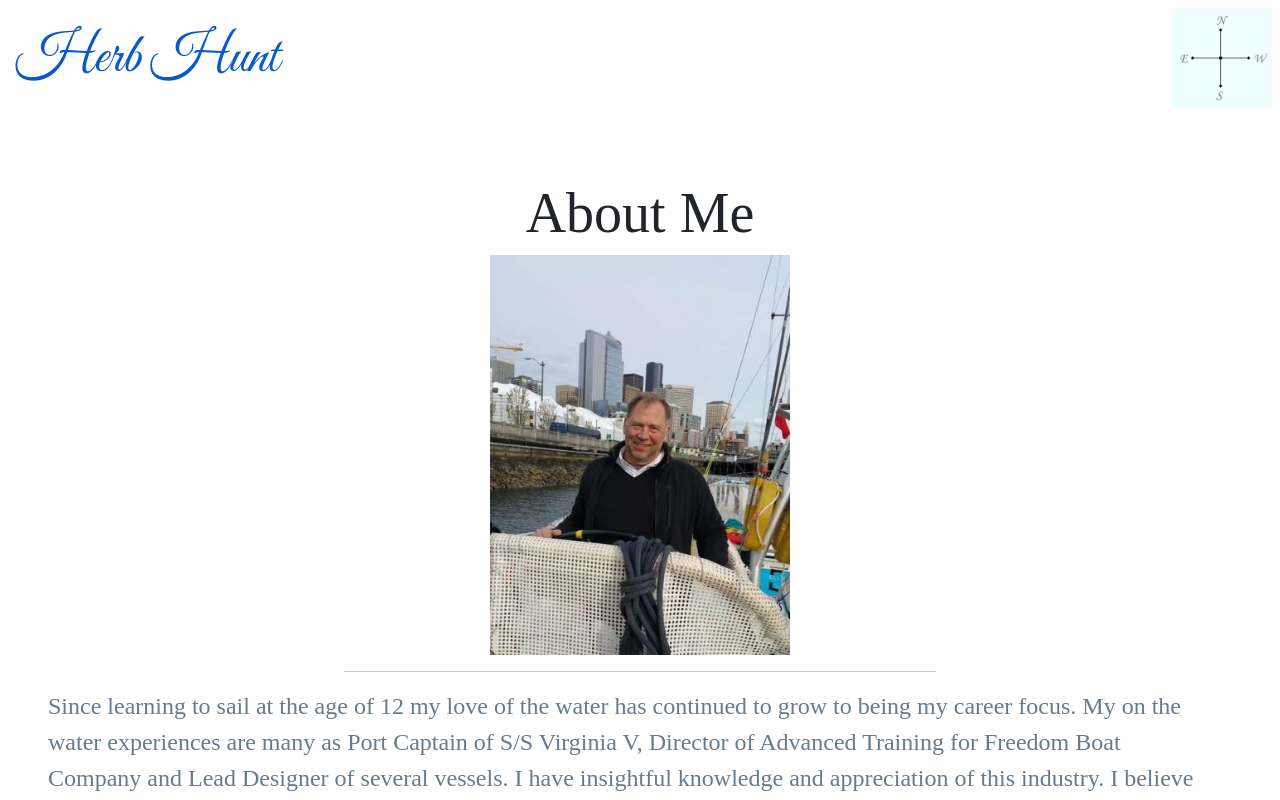
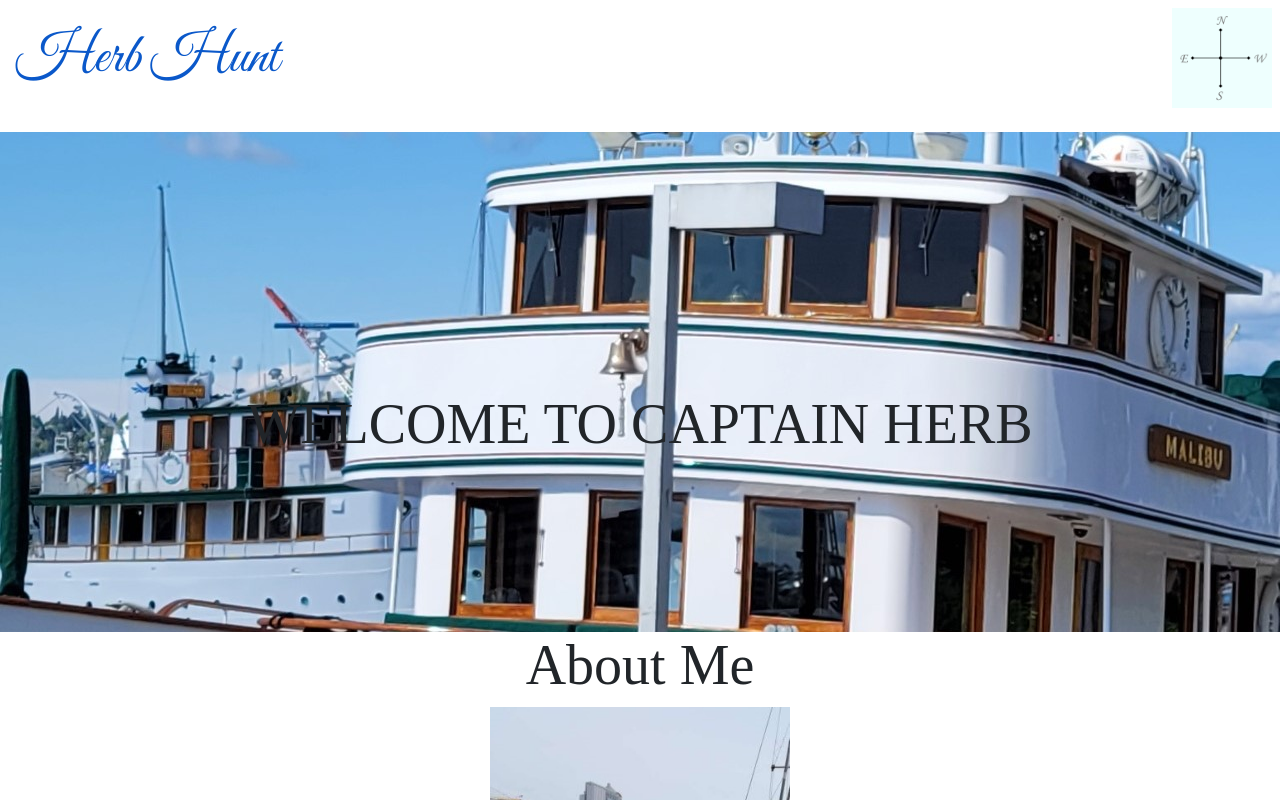
Before and after one commit to Bertokeys1/HerbHunt, a React (Create React App) app: page / in a window 1280 px wide. Shown: the top 800 px of the page. Built offline with nearby package versions, Linux system fonts and the light colour scheme; a web font is replaced by a local one.

Commit message:
added photo to main heading

```diff
--- a/src/App.css
+++ b/src/App.css
@@ -39,6 +39,19 @@ nav {
   flex-direction: row;
   justify-content: space-evenly;
   flex-wrap: wrap;
+}
+
+.capImg {
+  width: 100%;
+  height: 500px;
+  font-size: 56px;
+  justify-content: center;
+}
+
+.welcome {
+  justify-content: center;
+  padding-top: 250px;
+  text-align: center;
 }
 
 .projectItems {
--- a/src/components/Main.js
+++ b/src/components/Main.js
@@ -1,11 +1,17 @@
 import React from "react";
 import mainpic from "../assets/mainpic.jpg";
+import Malibu from "../assets/Malibu-2.jpeg";
+
+
 
 export default function Main() {
   return (
     <section>
       {/* about me container */}
-      <div className="mt-3 p-5" id="About">
+      <div className="mt-3" id="About">
+        <div className="capImg " style={{backgroundRepeat: "no-repeat", backgroundImage: `url(${Malibu})`, backgroundSize: ""}} >
+          <div className="welcome">WELCOME TO CAPTAIN HERB</div>
+        </div>
         {/* picture on about me picture and line break */}
         <div className="post-heading text-center justify-content-center mainPic">
           <h3 className="display-4 font-weight-bold">About Me</h3>
```
Also changed, not shown: src/App.js (+5 -2 lines), src/assets/Malibu-2.jpeg (added), src/assets/Malibu.jpeg (renamed from src/assets/Resized_20220520_162513.jpeg).
